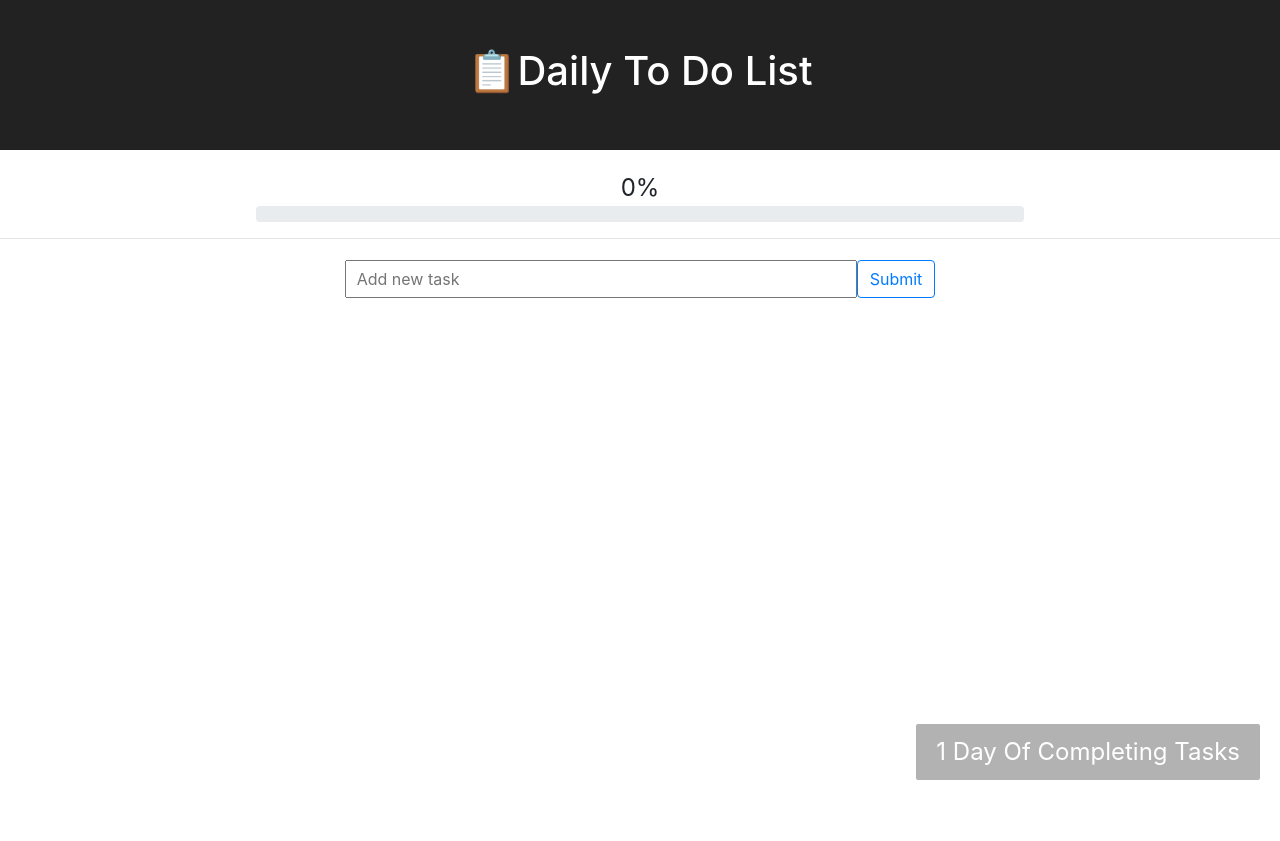
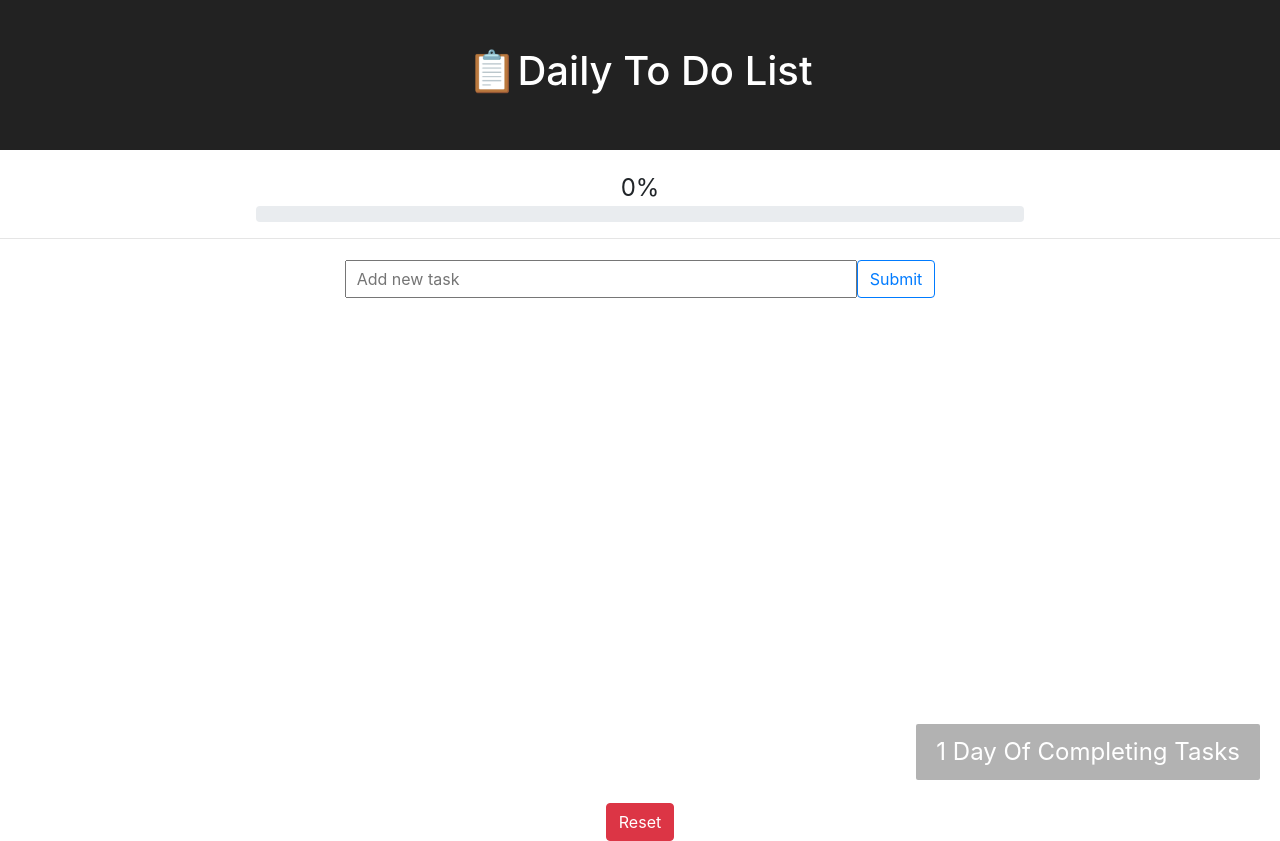
Before and after one commit to bhoang93/daily-todo, a React (Create React App) app: page / in a window 1280 px wide. Before the commit the page ends 803 px from the top, so only its background shows below. Built offline with nearby package versions, Linux system fonts and the light colour scheme.

Commit message:
Added reset button

```diff
--- a/src/App.js
+++ b/src/App.js
@@ -138,6 +138,13 @@ class App extends Component {
     this.updateArrays();
   };
 
+  resetTasks = () => {
+    let newArray = [...this.completedItems, ...this.toDoItems];
+    this.toDoItems = newArray;
+    this.completedItems = [];
+    this.updateArrays();
+  };
+
   render() {
     return (
       <div className="App">
@@ -175,6 +182,10 @@ class App extends Component {
           addTaskBackToList={this.addTaskBackToList}
         />
 
+        <Button color="danger" onClick={this.resetTasks}>
+          Reset
+        </Button>
+
         <div className="tracker">
           {this.state.totalDays} Day{this.state.totalDays > 1 && <span>s</span>}{" "}
           Of Completing Tasks
```
